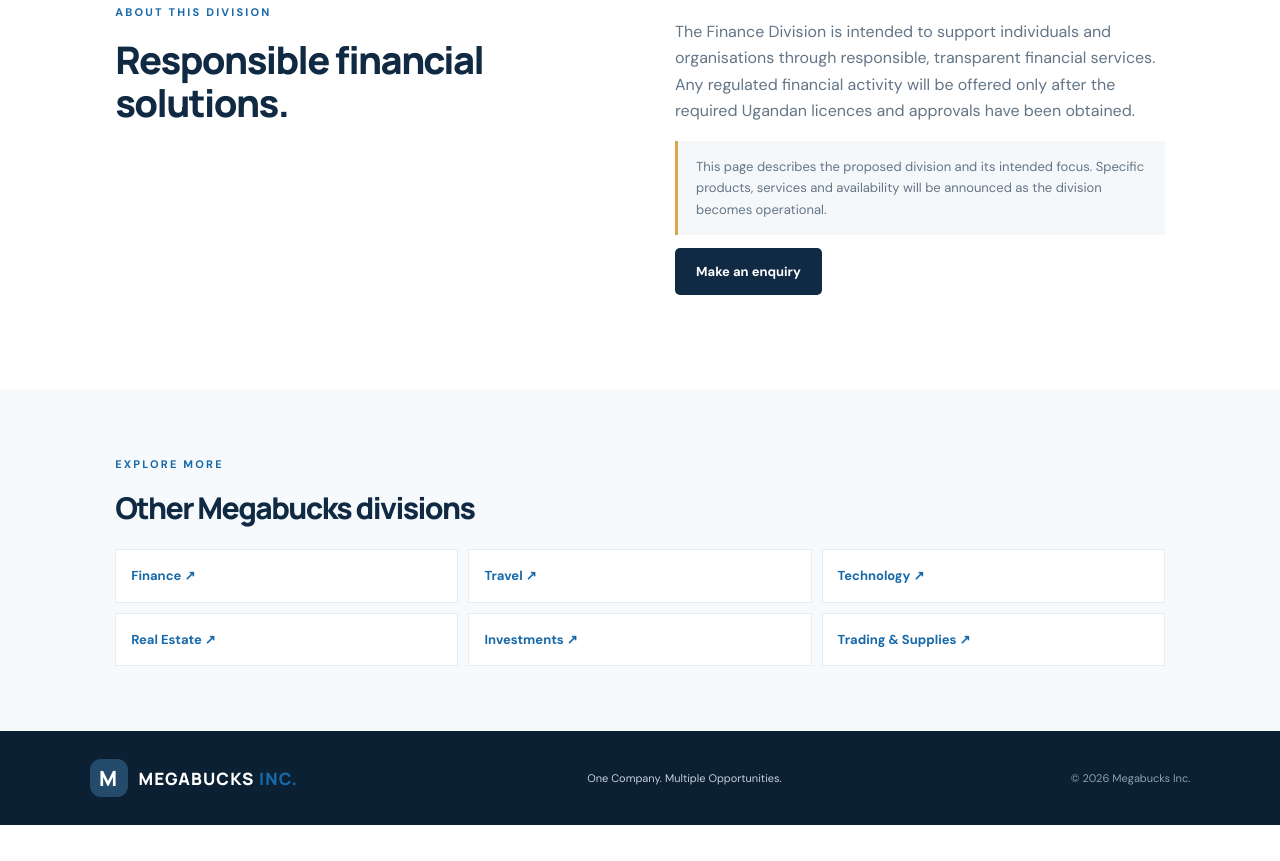
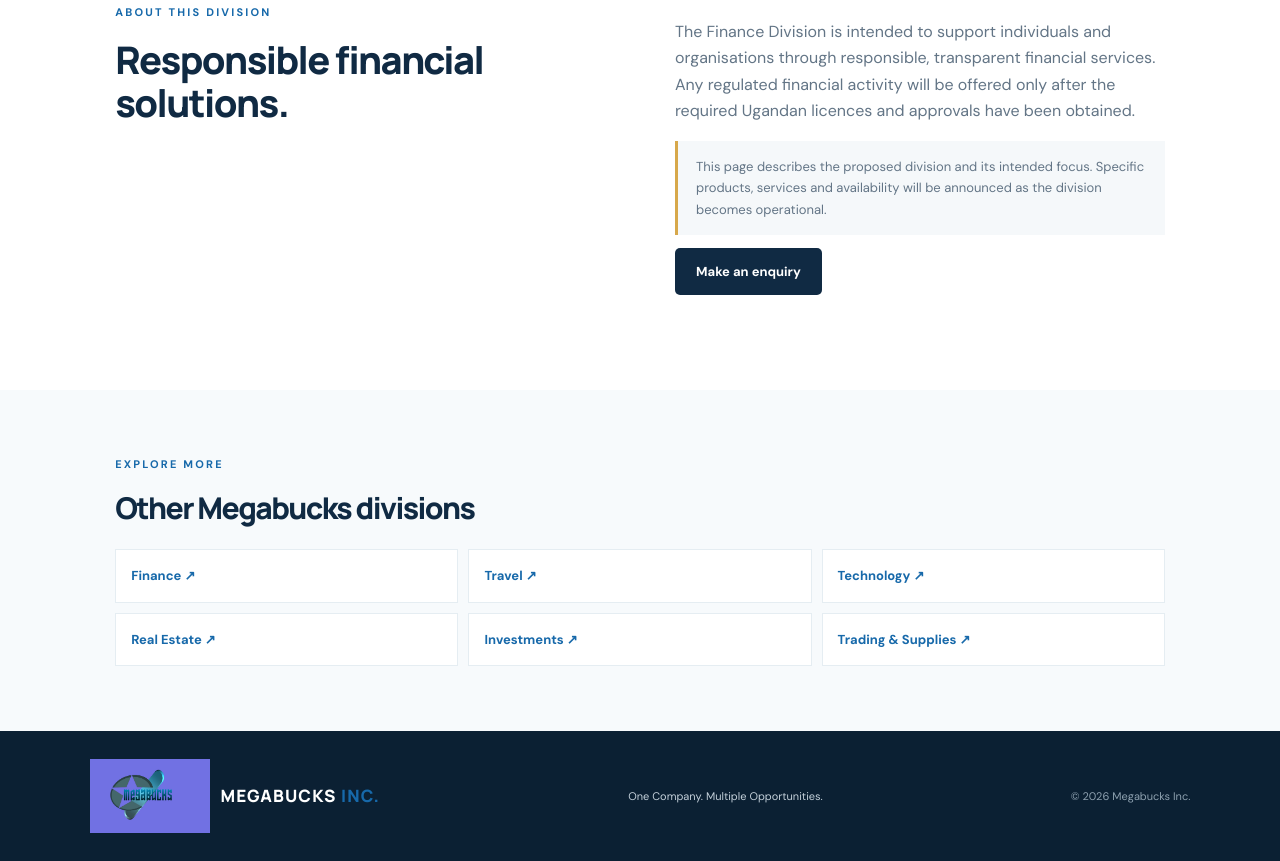
Before and after one commit to theprolificemma2729-bot/megabucks-inc-website, a plain HTML site: page finance.html in a window 1280 px wide. Shown: the part 636-1497 px from the top of the page. Before the commit the page ends 1461 px from the top, so only its background shows below. Drawn offline with Linux system fonts and the light colour scheme.

Commit message:
Update finance.html

```diff
--- a/finance.html
+++ b/finance.html
@@ -22,6 +22,6 @@
     </section>
     <section class="other-divisions"><div class="section"><p class="eyebrow">Explore more</p><h2>Other Megabucks divisions</h2><div class="other-links"><a href="finance.html">Finance ↗</a><a href="travel.html">Travel ↗</a><a href="technology.html">Technology ↗</a><a href="real-estate.html">Real Estate ↗</a><a href="investments.html">Investments ↗</a><a href="trading.html">Trading & Supplies ↗</a></div></div></section>
   </main>
-  <footer class="footer"><a class="brand footer-brand" href="index.html"><span class="brand-mark">M</span><span>MEGABUCKS<span class="brand-inc"> INC.</span></span></a><p>One Company. Multiple Opportunities.</p><span>© <span id="year"></span> Megabucks Inc.</span></footer>
+  <footer class="footer"><a class="brand footer-brand" href="index.html"><img src = "meg.jpg" alt = "logo" class = "logo" width = "120px" /><span>MEGABUCKS<span class="brand-inc"> INC.</span></span></a><p>One Company. Multiple Opportunities.</p><span>© <span id="year"></span> Megabucks Inc.</span></footer>
   <script src="js/main.js"></script>
 </body></html>
```
